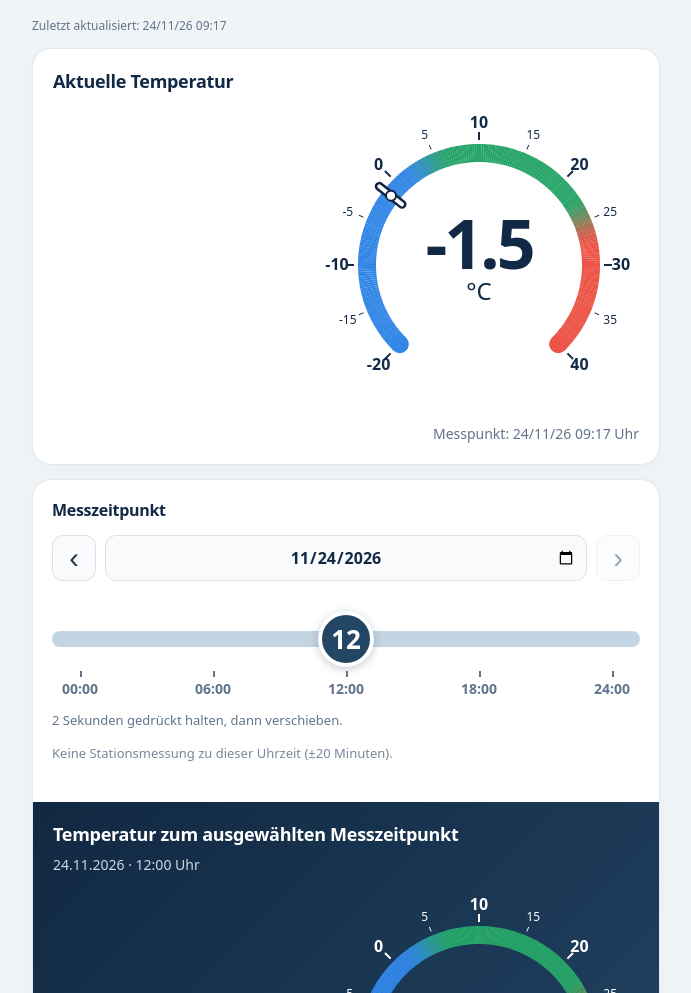
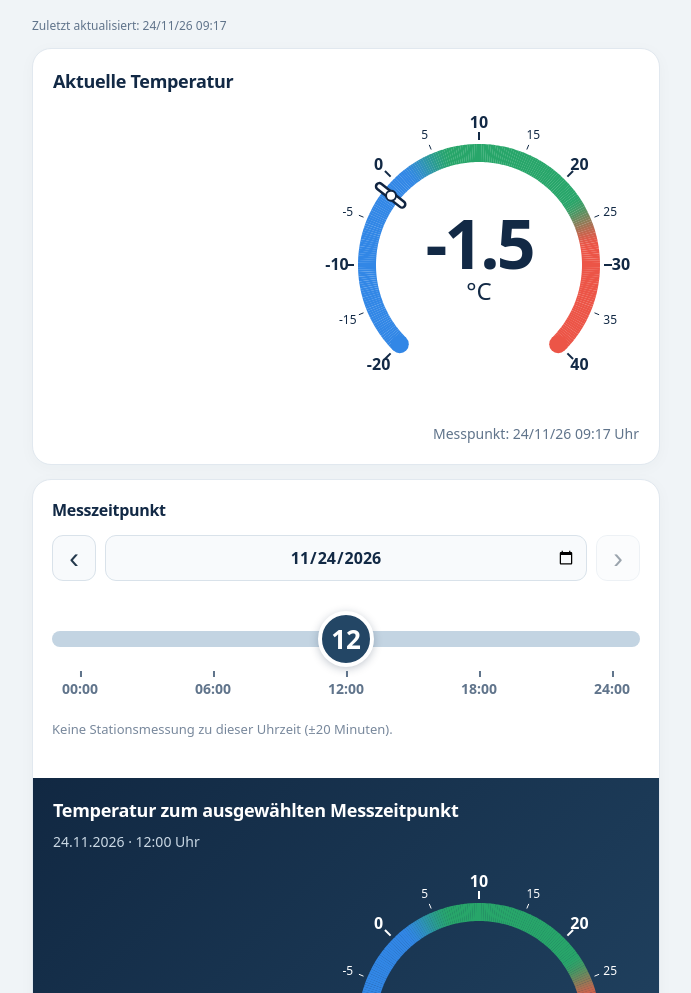
Before and after one commit to Stefan250-git/Bresser-Wetter-App, a plain HTML site: page index.html in a window 1280 px wide. Shown: the part 107-1100 px from the top of the page, without its empty margins (294-985 px from the left). Drawn offline with Linux system fonts and the light colour scheme; no server answers.

Commit message:
Remove visible hold instruction from hour selector

```diff
--- a/index.html
+++ b/index.html
@@ -265,7 +265,7 @@
   <div class="temperature-meta" id="current-time">Noch keine aktuelle Messung</div>
 </section>
 
-  <section class="panel measurement-panel" aria-labelledby="measurement-title"><div class="date-panel measurement-controls"><div class="section-title" id="measurement-title">Messzeitpunkt</div><div class="date-nav"><button id="prev" aria-label="Vorheriger Tag">‹</button><input id="date" type="date" aria-label="Datum wählen"><button id="next" aria-label="Nächster Tag">›</button></div><div class="hour-picker"><div class="hour-control" id="hour-control" data-press-state="idle"><input class="hour-slider" id="hour" type="range" min="0" max="24" step="1" value="12" aria-describedby="hour-help" aria-label="Messstunde ausw&#228;hlen" aria-valuetext="12:00 Uhr"><output class="hour-preview" id="hour-preview" for="hour" aria-hidden="true">12</output><output class="hour-thumb-value" id="hour-value" for="hour" aria-hidden="true">12</output></div><div class="hour-ruler" id="hour-ruler" aria-hidden="true"><span style="left:0%">00:00</span><span style="left:25%">06:00</span><span style="left:50%">12:00</span><span style="left:75%">18:00</span><span style="left:100%">24:00</span></div></div><div class="hour-help" id="hour-help">2 Sekunden gedr&#252;ckt halten, dann verschieben.</div><div class="hint" id="selected-hint"></div></div><section class="temperature temperature-card" aria-labelledby="selected-title">
+  <section class="panel measurement-panel" aria-labelledby="measurement-title"><div class="date-panel measurement-controls"><div class="section-title" id="measurement-title">Messzeitpunkt</div><div class="date-nav"><button id="prev" aria-label="Vorheriger Tag">‹</button><input id="date" type="date" aria-label="Datum wählen"><button id="next" aria-label="Nächster Tag">›</button></div><div class="hour-picker"><div class="hour-control" id="hour-control" data-press-state="idle"><input class="hour-slider" id="hour" type="range" min="0" max="24" step="1" value="12" aria-label="Messstunde ausw&#228;hlen" aria-valuetext="12:00 Uhr"><output class="hour-preview" id="hour-preview" for="hour" aria-hidden="true">12</output><output class="hour-thumb-value" id="hour-value" for="hour" aria-hidden="true">12</output></div><div class="hour-ruler" id="hour-ruler" aria-hidden="true"><span style="left:0%">00:00</span><span style="left:25%">06:00</span><span style="left:50%">12:00</span><span style="left:75%">18:00</span><span style="left:100%">24:00</span></div></div><div class="hint" id="selected-hint"></div></div><section class="temperature temperature-card" aria-labelledby="selected-title">
   <h2 class="section-title" id="selected-title">Temperatur zum ausgewählten Messzeitpunkt</h2>
   <div class="temperature-context" id="selected-time">Messzeitpunkt wird geladen …</div>
   <div class="temperature-gauge" id="selected-gauge" data-empty="true" style="width:100%;max-width:320px;margin:12px 0 8px auto">
--- a/styles.css
+++ b/styles.css
@@ -51,8 +51,8 @@
 .hour-preview{position:absolute;z-index:3;transform:translateX(-50%);left:clamp(52px,calc(var(--hour-position,50%) + var(--hour-offset,0px)),calc(100% - 52px));bottom:calc(50% + 48px);box-sizing:border-box;width:104px;padding:8px 12px;border:1px solid #365c7c;border-radius:16px;background:#193956;color:#fff;text-align:center;font-size:56px;font-weight:750;line-height:1.1;font-variant-numeric:tabular-nums;box-shadow:0 5px 18px #12294530;pointer-events:none;visibility:hidden;user-select:none}
 .hour-control[data-press-state="dragging"] .hour-preview{visibility:visible}
 .hour-control[data-press-state="holding"] .hour-thumb-value{outline:3px solid #d49b38;outline-offset:3px;border-radius:50%}
-.hour-help{font-size:.8125rem;line-height:1.5;color:#60748b;margin-top:4px}
+
 .hour-slider{-webkit-user-select:none;user-select:none;-webkit-touch-callout:none}
-@media(prefers-color-scheme:dark){.hour-preview{background:#d9eaf7;color:#122945;border-color:#a5cee9}.hour-help{color:#abbdd0}}
+@media(prefers-color-scheme:dark){.hour-preview{background:#d9eaf7;color:#122945;border-color:#a5cee9}}
 
 .hour-ruler{touch-action:pan-y;user-select:none;-webkit-user-select:none;-webkit-touch-callout:none}
```
